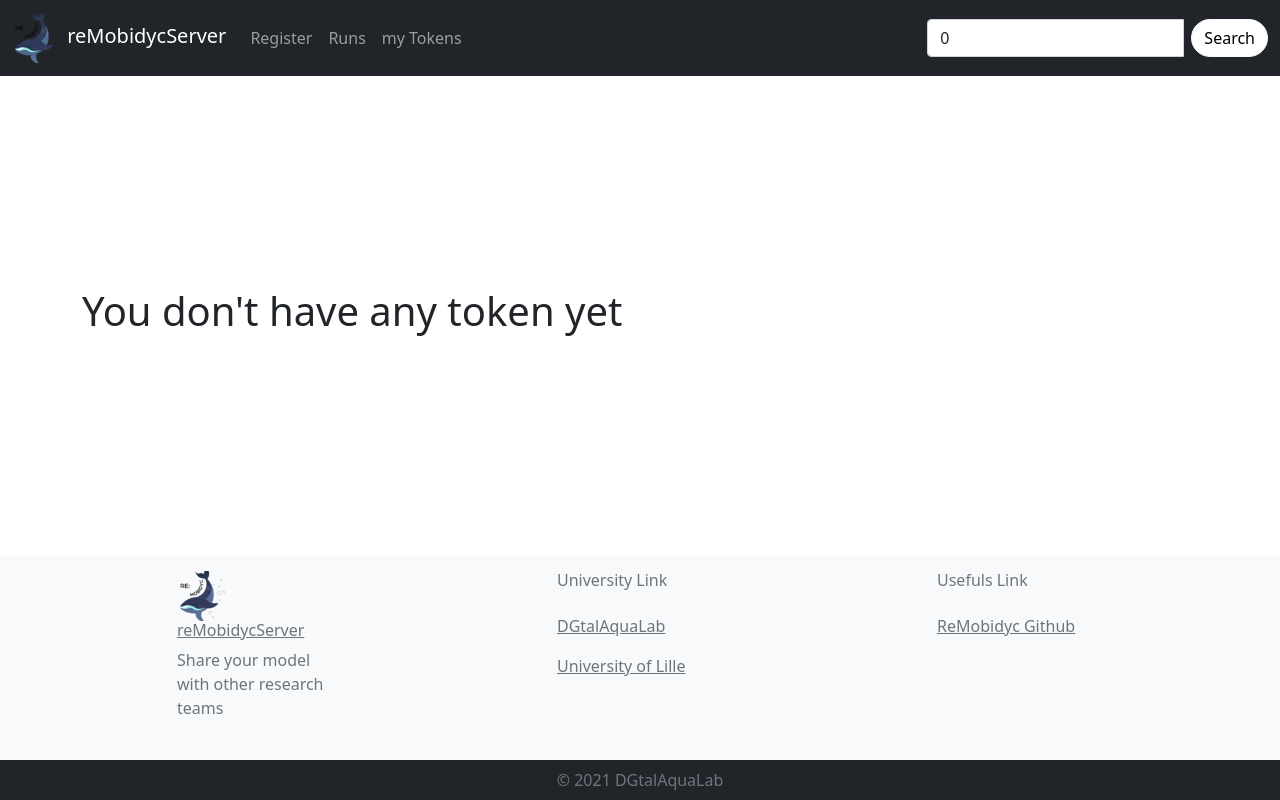
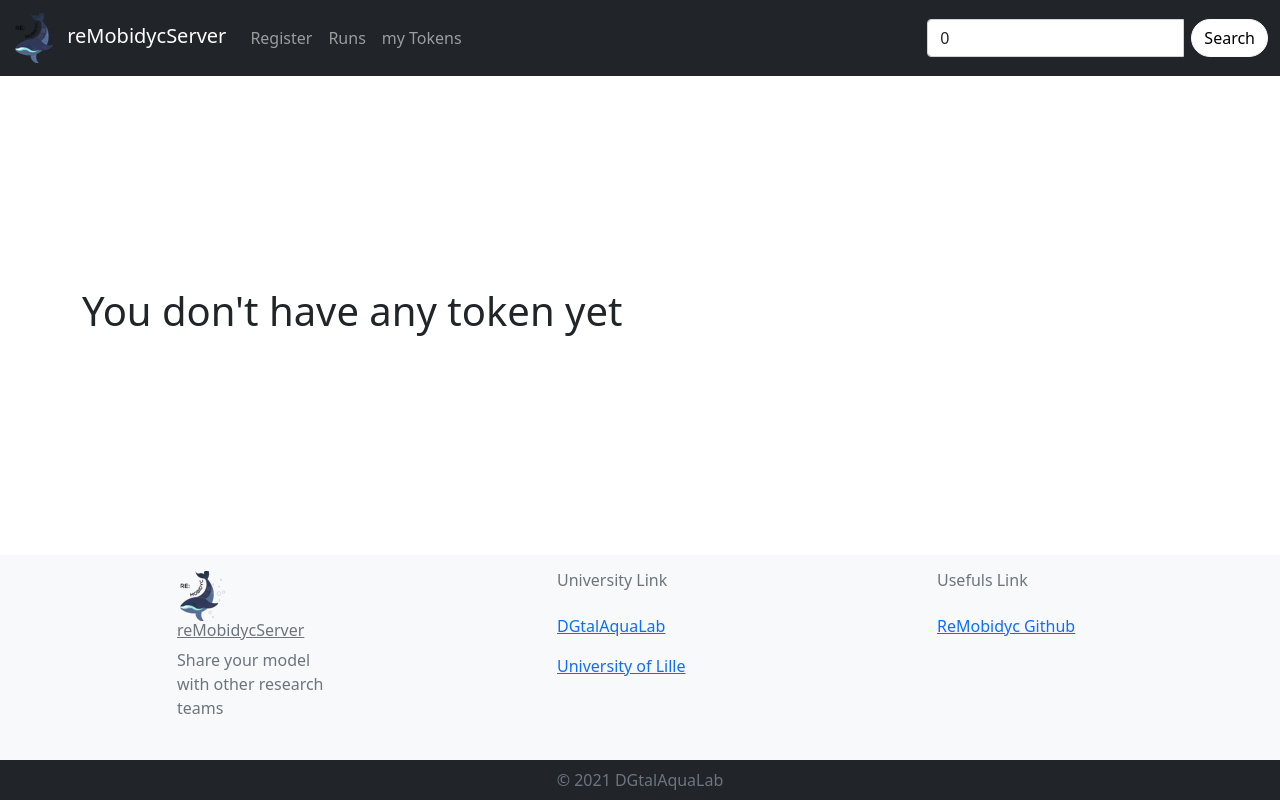
Before and after one commit to ReMobidyc/Rokovoko, a React (Create React App) app: page /myTokens in a window 1280 px wide. Built offline with nearby package versions, Linux system fonts and the light colour scheme.

Commit message:
ROK: REFACTOR apply .external-link style

```diff
--- a/src/components/footer.js
+++ b/src/components/footer.js
@@ -26,13 +26,13 @@ export default function Footer() {
               <p>
                 <a
                   href="https://wwp.shizuoka.ac.jp/dgtalaqualab/news/"
-                  className="text-reset"
+                  className="external-link"
                 >
                   DGtalAquaLab
                 </a>
               </p>
               <p>
-                <a href="http://fil.univ-lille1.fr/" className="text-reset">
+                <a href="http://fil.univ-lille1.fr/" className="external-link">
                   University of Lille
                 </a>
               </p>
@@ -41,7 +41,10 @@ export default function Footer() {
             <div className="col-md-2 col-lg-2 col-xl-2 mx-auto mb-4">
               <h6 className="mb-4">Usefuls Link</h6>
               <p>
-                <a href="https://github.com/ReMobidyc" className="text-reset">
+                <a
+                  href="https://github.com/ReMobidyc"
+                  className="external-link"
+                >
                   ReMobidyc Github
                 </a>
               </p>
@@ -50,7 +53,7 @@ export default function Footer() {
         </div>
       </section>
       <div className="text-center p-2 bg-dark">
-        <span> &copy; 2021 DGtalAquaLab</span>
+        <span className="copyright"> &copy; 2021 DGtalAquaLab</span>
       </div>
     </footer>
   );
```
